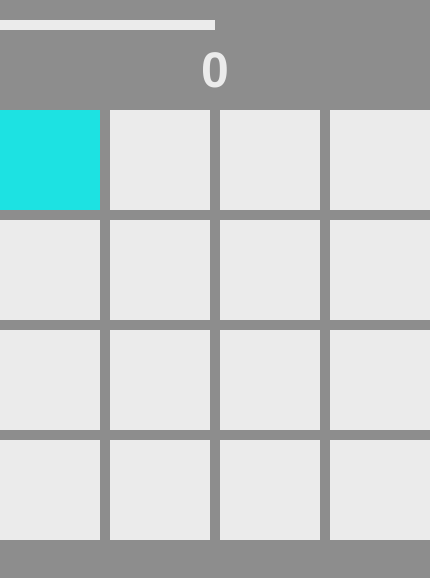
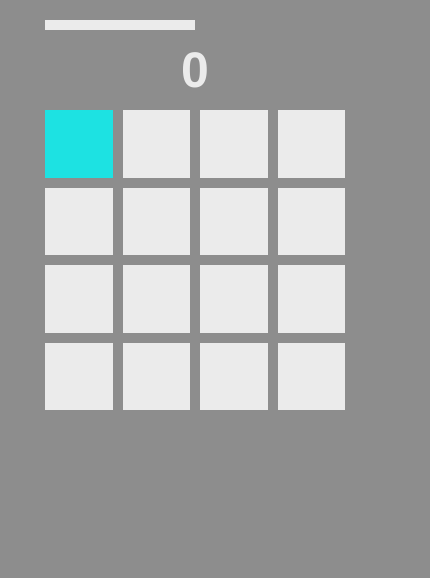
Before and after one commit to praveenscience/pure-css-tap-game, a plain HTML site: page index.html in a window 390 px wide. Shown: the whole page, 430 px wide, since content can reach past the window. Drawn offline with Linux system fonts and the light colour scheme.

Commit message:
Pure CSS tap game goes responsive

```diff
--- a/index.html
+++ b/index.html
@@ -14,7 +14,7 @@
     <head>
 
         <meta charset="utf-8">
-        <title>Pure css tap game</title>
+        <title>Pure css tap game | Justas Kuizinas</title>
         <meta name="description" content="Pure CSS game - because it's possible!">
         <meta name="viewport" content="width=device-width, initial-scale=1">
 
--- a/sass/_modules.scss
+++ b/sass/_modules.scss
@@ -279,3 +279,33 @@
         width:100%;
     }
 }
+
+@media only screen and (max-width: 480px) {
+    .game-wrapp{
+        width: 300px;
+        height: 410px;
+    }
+    .box {
+        width: 67.5px;
+        height: 67.5px;
+    }
+    .box5, .box6, .box7, .box8{
+        top: 77.5px;
+    }
+    .box9, .box10, .box11, .box12{
+        top: 155px;
+    }
+    .box13, .box14, .box15, .box16{
+        top: 232.5px;
+    }
+
+    .box2, .box6, .box10, .box14{
+        left: 77.5px;
+    }
+    .box3, .box7, .box11, .box15{
+        left: 155px;
+    }
+    .box4, .box8, .box12, .box16{
+        left: 232.5px;
+    }
+}
```
Also changed, not shown: css/main.css, 1 other file.
